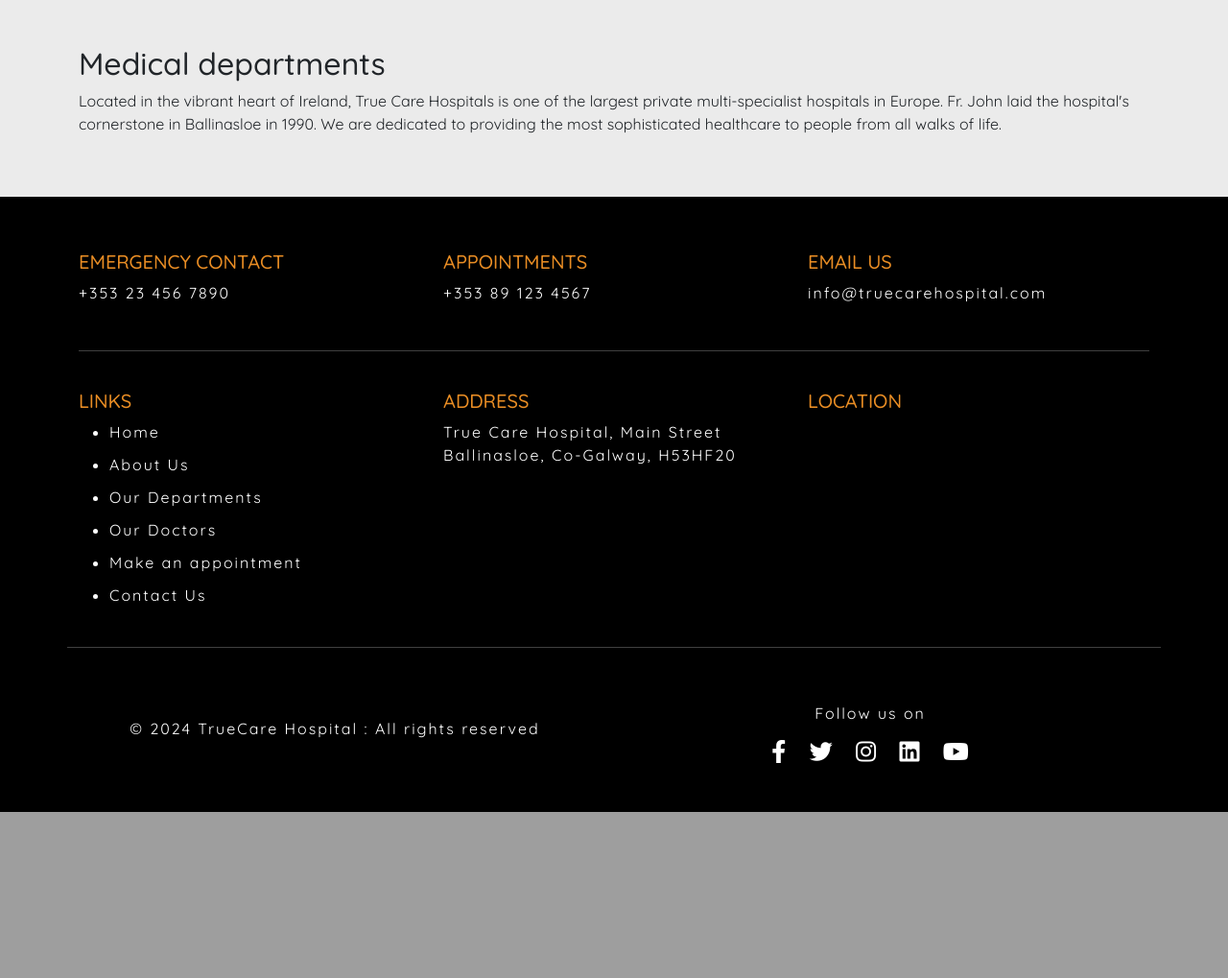
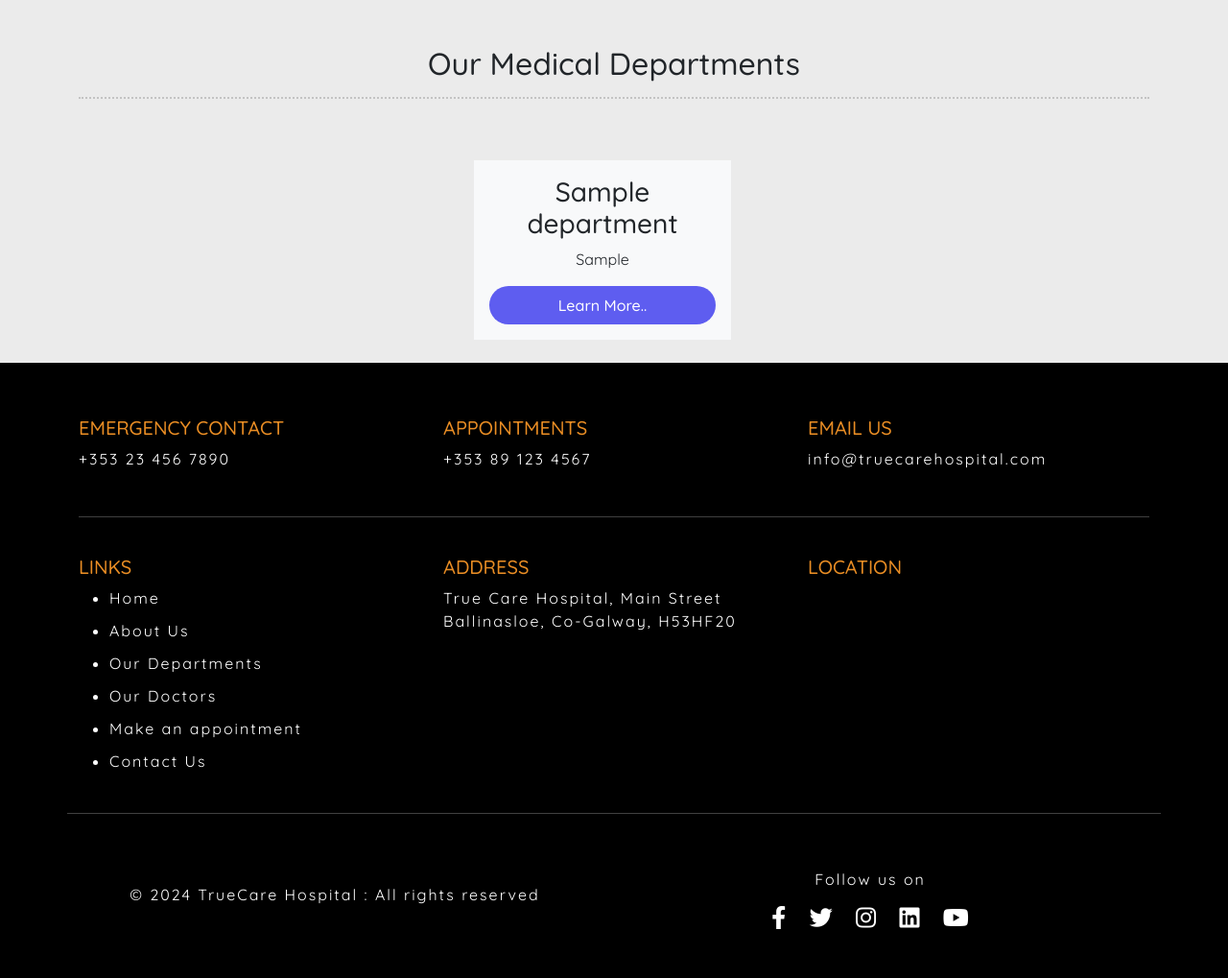
Before and after one commit to EbyChacko/true-care, a Django app: page /departments/ in a window 1280 px wide. Shown: the part 1068-2087 px from the top of the page at 96% size. Before the commit the page ends 1914 px from the top, so only its background shows below. Run offline with Django 5.2, Linux system fonts and the light colour scheme; tables that the repository leaves empty hold one stand-in row (values such as "Sample post"); some libraries are stand-ins or nearby versions.

Commit message:
add details of the department  dynamically

```diff
--- a/home/models.py
+++ b/home/models.py
@@ -38,6 +38,7 @@ class Doctor(models.Model):
     education = models.CharField()
     speciality = models.CharField()
     department = models.ForeignKey(Department, on_delete=models.CASCADE)
+    picture = models.ImageField(upload_to='doctors')
 
     class Meta:
         ordering:['self.personal_details']
--- a/home/views.py
+++ b/home/views.py
@@ -1,5 +1,7 @@
-from django.shortcuts import render
+from django.shortcuts import render, get_object_or_404
+from django.views import generic, View
 from django.http import HttpResponse
+from .models import Department, Patient, Doctor, PersonalDetail, booking
 
 # Create your views here.
 def index(request):
@@ -12,7 +14,11 @@ def contact(request):
     return render(request,'contact.html')
 
 def departments(request):
-    return render(request,'departments.html')
+    dict_dept={
+        'dept':Department.objects.all()
+    }
+    return render(request,'departments.html', dict_dept)
+
 
 def appointment(request):
     return render(request,'appointment.html')
--- a/static/css/style.css
+++ b/static/css/style.css
@@ -88,7 +88,7 @@ footer h5 {
 }
 
 .dotted {
-    border-top: 2px dotted #747474;
+    border-top: 2px dotted #505050;
 }
 .links{
     letter-spacing: 2px;
--- a/templates/base.html
+++ b/templates/base.html
@@ -43,13 +43,13 @@
                 Departments
               </a>
             </li>
+            <li class="nav-item">
+              <a class="nav-link" href="{% url 'contact' %}">Contact Us</a>
+            </li>
             <li class="nav-item dropdown">
               <a class="nav-link" href="{% url 'doctors' %}" aria-current="page">
-                Doctors
+                Appointments
               </a>
-            </li>
-            <li class="nav-item">
-              <a class="nav-link" href="{% url 'contact' %}">Contact Us</a>
             </li>
           </ul>
           <form class="d-flex" role="search">
--- a/templates/departments.html
+++ b/templates/departments.html
@@ -10,14 +10,27 @@
             <img src=" https://res.cloudinary.com/dgd5gtn1w/image/upload/v1706716321/samples/true_care/departments_jtziwa.webp"
                 class="d-block w-100 img-fluid pt-3" alt="Departments image">
 
-            <div class="col-sm-12 text-start py-5">
-                <h2>Medical departments</h2>
-                <p>Located in the vibrant heart of Ireland, True Care Hospitals is one of the largest
-                    private multi-specialist hospitals in Europe. Fr. John laid the hospital's cornerstone in
-                    Ballinasloe in 1990. We are dedicated to providing the most sophisticated healthcare to people from
-                    all
-                    walks
-                    of life. </p>
+            <div class="col-sm-12 text-centre pt-5 pb-3">
+                <h2>Our Medical Departments</h2>
+                <hr class="dotted">
+            </div>
+
+            <div class="row  mb-3 mt-4">
+
+                {% for d in dept %}
+                <div class="col-md-3 m-2 p-3 bg-body-tertiary mx-auto"
+                    style="max-width:24%; display: flex; flex-direction: column; justify-content: space-between;">
+                    <div>
+                        <h3>{{d.department_name}}</h3>
+                        <p>{{d.overview}}</p>
+                    </div>
+                    <button class="btn button" href="#" style="align-self: flex-bottom;">Learn More..</button>
+                </div>
+                {% if forloop.counter|divisibleby:4 and not forloop.last %}
+            </div>
+            <div class="row mb-3">
+                {% endif %}
+                {% endfor %}
             </div>
         </div>
     </div>
--- a/true_care/settings.py
+++ b/true_care/settings.py
@@ -41,6 +41,7 @@ INSTALLED_APPS = [
     'django.contrib.messages',
     'cloudinary_storage',
     'django.contrib.staticfiles',
+    'django_summernote',
     'cloudinary',
     'home',
 ]
@@ -136,6 +137,7 @@ STATICFILES_DIRS = (
 STATIC_ROOT = os.path.join(BASE_DIR, 'staticfiles')
 
 MEDIA_URL = '/media/'
+MEDIA_ROOT = BASE_DIR /'uploads'
 DEFAULT_FILE_STORAGE = 'cloudinary_storage.storage.MediaCloudinaryStorage'
 
 
--- a/true_care/urls.py
+++ b/true_care/urls.py
@@ -16,8 +16,12 @@ Including another URLconf
 """
 from django.contrib import admin
 from django.urls import path, include
+from xml.dom.minidom import Document
+from django.conf import settings
+from django.conf.urls.static import static
 
 urlpatterns = [
     path('admin/', admin.site.urls),
     path('', include('home.urls')),
-]
+    path('summernote/', include('django_summernote.urls'))
+] + static(settings.MEDIA_URL, document_root=settings.MEDIA_ROOT)
```
Also changed, not shown: home/admin.py (+37 -6 lines), templates/department_details.html (added, +42 -0 lines), templates/index.html (+4 -4 lines), home/migrations/0008_doctor_picture.py (added), static/media/True Care Transparent.png (renamed from static/images/True Care Transparent.png).
